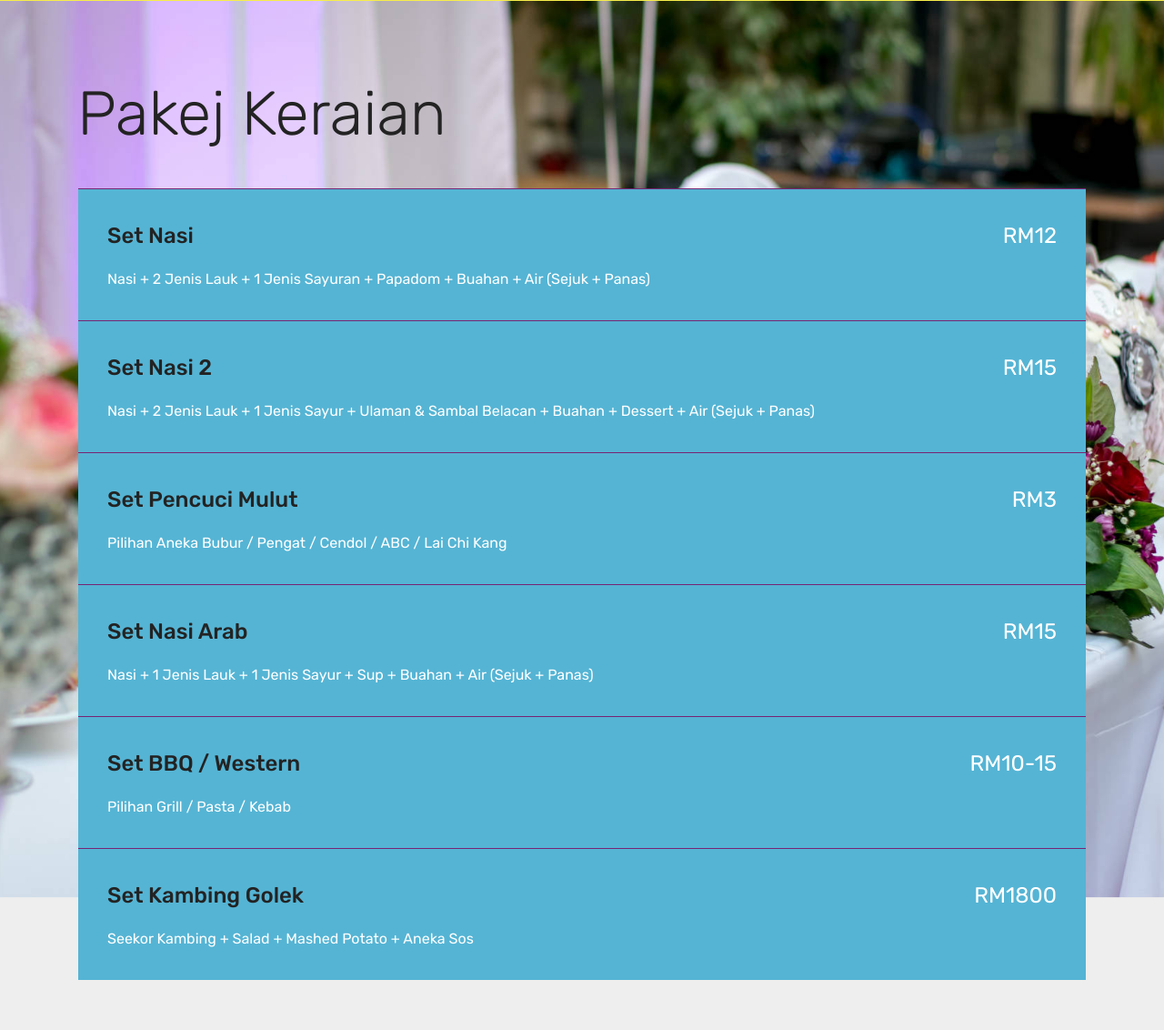
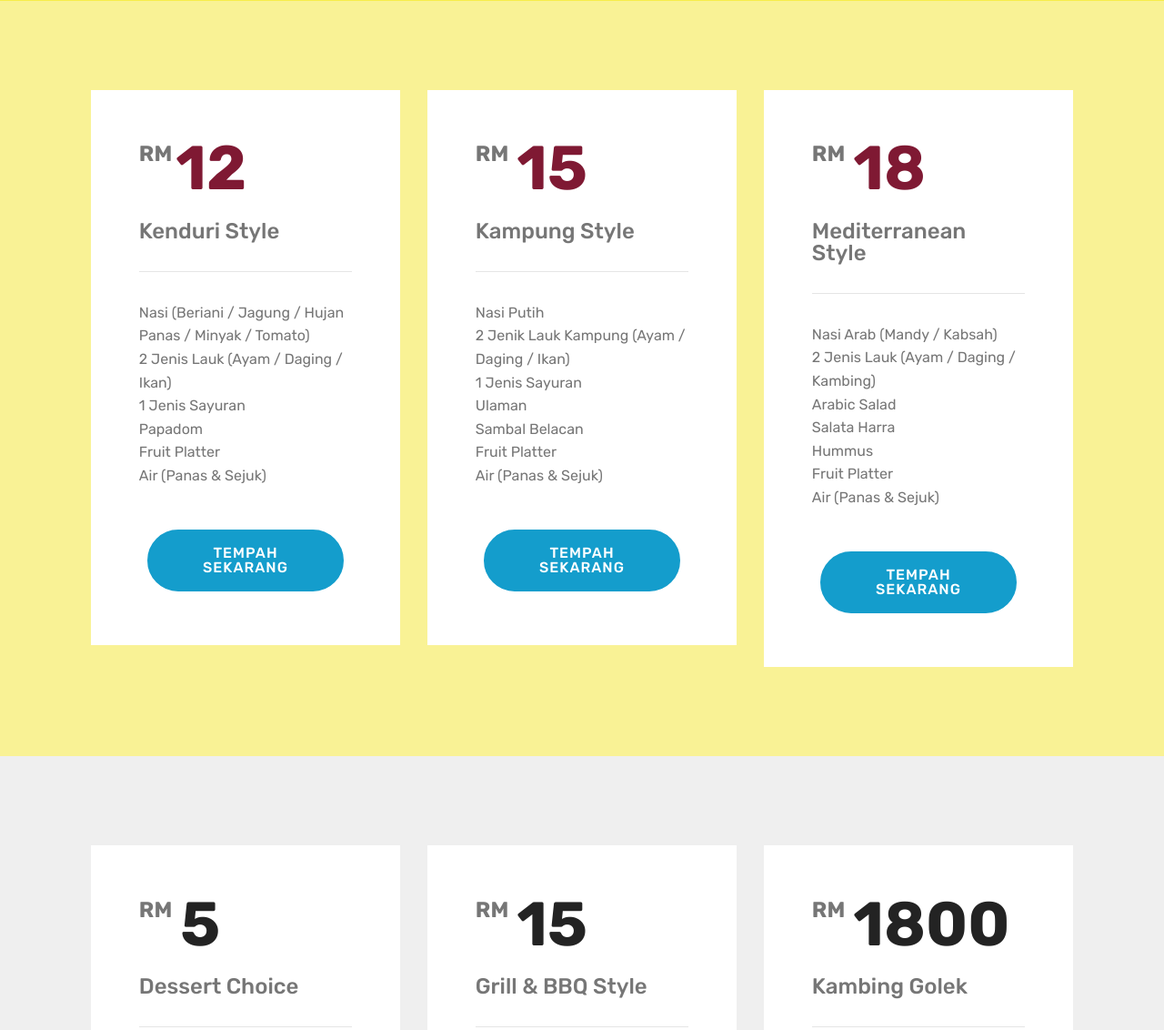
Before and after one commit to nikamri/tyapps, a plain HTML site: page page2.html in a window 1280 px wide. Shown: the part 85-1217 px from the top of the page at 91% size. Drawn offline with Linux system fonts and the light colour scheme; files whose address does not match are found by name.

Commit message:
create github pages

```diff
--- a/assets/mobirise/css/mbr-additional.css
+++ b/assets/mobirise/css/mbr-additional.css
@@ -1941,51 +1941,81 @@ section.lazy-placeholder:after {
 .cid-s5IyFgaUBa .media-container-row .mbr-text {
   color: #232323;
 }
-.cid-s5IIzVnnGV {
+.cid-s5OUbABOow {
   padding-top: 90px;
   padding-bottom: 90px;
-  background-image: url("../../../assets/images/canva-fine-dining-setting-2000x1333.jpg");
-}
-.cid-s5IIzVnnGV h4 {
-  width: 85%;
-  font-weight: 500;
-  margin-bottom: 0;
-}
-.cid-s5IIzVnnGV p {
+  background-color: #f9f295;
+}
+.cid-s5OUbABOow .pricing {
+  padding: 3.3rem;
   color: #767676;
-}
-.cid-s5IIzVnnGV .card-wrapper {
-  border-top: 1px solid #782473;
-  background-color: #55b4d4;
-  position: relative;
-  justify-content: unset;
-}
-.cid-s5IIzVnnGV .card-wrapper .card-box {
-  padding: 2rem;
-  width: 100%;
-}
-.cid-s5IIzVnnGV .card-wrapper .card-box .top-line {
-  display: flex;
-  justify-content: space-between;
-  align-items: center;
-}
-.cid-s5IIzVnnGV .card-wrapper .card-box .bottom-line {
-  width: 85%;
+  background-color: #fff;
 }
 @media (max-width: 767px) {
-  .cid-s5IIzVnnGV .card-wrapper .card-box .bottom-line {
-    width: 100%;
-  }
-  .cid-s5IIzVnnGV .card-wrapper .card-box .bottom-line p {
-    text-align: center;
-    margin: 1rem 0 0 0;
-  }
-}
-.cid-s5IIzVnnGV .b-descr {
-  color: #ffffff;
-}
-.cid-s5IIzVnnGV .cost {
-  color: #ffffff;
+  .cid-s5OUbABOow .pricing {
+    padding: 1.5rem;
+  }
+}
+.cid-s5OUbABOow .plan-header,
+.cid-s5OUbABOow .plan-body {
+  background-color: #fff;
+}
+.cid-s5OUbABOow .plan-title {
+  margin-top: 1.4rem;
+}
+.cid-s5OUbABOow .price-figure {
+  font-weight: 700;
+  color: #7f1933;
+}
+@media (max-width: 550px) {
+  .cid-s5OUbABOow .price-figure {
+    font-size: 4.25rem;
+  }
+}
+.cid-s5OUbABOow .price-value {
+  font-weight: 700;
+  vertical-align: top;
+}
+.cid-s5OUbABOow hr {
+  margin: 2rem 0;
+}
+.cid-s5OUkr713l {
+  padding-top: 90px;
+  padding-bottom: 90px;
+  background-color: #efefef;
+}
+.cid-s5OUkr713l .pricing {
+  padding: 3.3rem;
+  color: #767676;
+  background-color: #fff;
+}
+@media (max-width: 767px) {
+  .cid-s5OUkr713l .pricing {
+    padding: 1.5rem;
+  }
+}
+.cid-s5OUkr713l .plan-header,
+.cid-s5OUkr713l .plan-body {
+  background-color: #fff;
+}
+.cid-s5OUkr713l .plan-title {
+  margin-top: 1.4rem;
+}
+.cid-s5OUkr713l .price-figure {
+  font-weight: 700;
+  color: #232323;
+}
+@media (max-width: 550px) {
+  .cid-s5OUkr713l .price-figure {
+    font-size: 4.25rem;
+  }
+}
+.cid-s5OUkr713l .price-value {
+  font-weight: 700;
+  vertical-align: top;
+}
+.cid-s5OUkr713l hr {
+  margin: 2rem 0;
 }
 .cid-s5IQ98P1nn {
   padding-top: 60px;
--- a/page2.html
+++ b/page2.html
@@ -53,7 +53,7 @@
                         </a>
                 </li>
                 <li class="nav-item dropdown">
-                    <a class="nav-link link text-white dropdown-toggle display-4" href="index.html" data-toggle="dropdown-submenu" aria-expanded="false"><span class="mbri-home mbr-iconfont mbr-iconfont-btn"></span>
+                    <a class="nav-link link text-white dropdown-toggle display-4" href="index.html" data-toggle="dropdown-submenu" aria-expanded="true"><span class="mbri-home mbr-iconfont mbr-iconfont-btn"></span>
                         LAMAN</a><div class="dropdown-menu"><a class="text-white dropdown-item display-4" href="index.html" aria-expanded="false">Utama</a><a class="text-white dropdown-item display-4" href="page1.html" aria-expanded="false">Pengenalan</a><div class="dropdown"><a class="text-white dropdown-item dropdown-toggle display-4" href="page2.html" aria-expanded="false" data-toggle="dropdown-submenu">Servis &amp; Produk</a><div class="dropdown-menu dropdown-submenu"><a class="text-white dropdown-item display-4" href="page2.html" aria-expanded="false">Servis Katering</a><a class="text-white dropdown-item display-4" href="page4.html" aria-expanded="false">Produk Pilihan</a></div></div><a class="text-white dropdown-item display-4" href="page3.html" aria-expanded="false">Hubungi Kami</a></div>
                 </li></ul>
 
@@ -61,7 +61,7 @@
     </nav>
 </section>
 
-<section class="engine"><a href="https://mobirise.info">Mobirise</a></section><section once="footers" class="cid-s5IyFgaUBa" id="footer6-8">
+<section class="engine"><a href="https://mobirise.info/g">how to build a site for free</a></section><section once="footers" class="cid-s5IyFgaUBa" id="footer6-8">
 
 
 
@@ -78,115 +78,127 @@
     </div>
 </section>
 
-<section class="services5 cid-s5IIzVnnGV mbr-parallax-background" id="services5-g">
-    <!---->
+<section class="pricing-table3 cid-s5OUbABOow" id="pricing-tables3-1s">
 
-    <!---->
-    <!--Overlay-->
 
-    <!--Container-->
+
+
     <div class="container">
-        <div class="row">
-            <!--Titles-->
-            <div class="title pb-5 col-12">
-                <h2 class="align-left mbr-fonts-style m-0 display-1">Pakej Keraian</h2>
-
+        <div class="media-container-row">
+            <div class=" col-12 col-lg-4 col-md-6 my-2">
+                <div class="pricing">
+                    <div class="plan-header">
+                        <div class="plan-price">
+                            <span class="price-value mbr-fonts-style display-5">RM</span>
+                            <span class="price-figure mbr-fonts-style display-1">12</span>
+                            <h3 class="plan-title mbr-fonts-style display-5">Kenduri Style</h3>
+                            <hr>
                         </div>
-            <!--Card-1-->
-            <div class="card px-3 col-12">
-                <div class="card-wrapper media-container-row media-container-row">
-                    <div class="card-box">
-                        <div class="top-line pb-3">
-                            <h4 class="card-title mbr-fonts-style display-5">Set Nasi</h4>
-                            <p class="mbr-text cost mbr-fonts-style m-0 display-5">RM12</p>
                     </div>
-                        <div class="bottom-line">
-                            <p class="mbr-text mbr-fonts-style m-0 b-descr display-7">Nasi + 2 Jenis Lauk + 1 Jenis Sayuran + Papadom + Buahan + Air (Sejuk + Panas)</p>
+                    <div class="plan-body">
+                        <p class="mbr-text mbr-fonts-style display-7">
+                            Nasi (Beriani / Jagung / Hujan Panas / Minyak / Tomato)<br>2 Jenis Lauk (Ayam / Daging / Ikan)<br>1 Jenis Sayuran<br>Papadom<br>Fruit Platter<br>Air (Panas &amp; Sejuk)</p>
+                        <div class="mbr-section-btn pt-4 text-center"><a href="https://wa.me/60129167989" class="btn btn-primary display-4">TEMPAH SEKARANG</a></div>
                     </div>
                 </div>
             </div>
+
+            <div class="col-12 col-lg-4 col-md-6 my-2">
+                <div class="pricing">
+                    <div class="plan-header">
+                        <div class="plan-price">
+                            <span class="price-value mbr-fonts-style display-5">RM&nbsp;</span>
+                            <span class="price-figure mbr-fonts-style display-1">15
+                            </span>
+                            <h3 class="plan-title mbr-fonts-style display-5">Kampung Style</h3>
+                            <hr>
                         </div>
-            <!--Card-2-->
-            <div class="card px-3 col-12">
-                <div class="card-wrapper media-container-row media-container-row">
-                    <div class="card-box">
-                        <div class="top-line pb-3">
-                            <h4 class="card-title mbr-fonts-style display-5">Set Nasi 2</h4>
-                            <p class="mbr-text cost mbr-fonts-style m-0 display-5">RM15</p>
                     </div>
-                        <div class="bottom-line">
-                            <p class="mbr-text mbr-fonts-style m-0 b-descr display-7">Nasi + 2 Jenis Lauk + 1 Jenis Sayur + Ulaman &amp; Sambal Belacan + Buahan + Dessert + Air (Sejuk + Panas)</p>
+                    <div class="plan-body">
+                        <p class="mbr-text mbr-fonts-style display-7">Nasi Putih<br>2 Jenik Lauk Kampung (Ayam / Daging / Ikan)<br>1 Jenis Sayuran<br>Ulaman<br>Sambal Belacan<br>Fruit Platter<br>Air (Panas &amp; Sejuk)</p>
+                        <div class="mbr-section-btn pt-4 text-center"><a href="https://wa.me/60129167989" class="btn btn-primary display-4">TEMPAH SEKARANG</a></div>
                     </div>
                 </div>
             </div>
+
+            <div class="col-12 col-lg-4 col-md-6 my-2">
+                <div class="pricing">
+                    <div class="plan-header">
+                        <div class="plan-price">
+                            <span class="price-value mbr-fonts-style display-5">RM&nbsp;</span>
+                            <span class="price-figure mbr-fonts-style display-1">18</span>
+                            <h3 class="plan-title mbr-fonts-style display-5">Mediterranean Style</h3>
+                            <hr>
                         </div>
-            <!--Card-3-->
-            <div class="card px-3 col-12">
-                <div class="card-wrapper media-container-row media-container-row">
-                    <div class="card-box">
-                        <div class="top-line pb-3">
-                            <h4 class="card-title mbr-fonts-style display-5">Set Pencuci Mulut</h4>
-                            <p class="mbr-text cost mbr-fonts-style m-0 display-5">RM3</p>
                     </div>
-                        <div class="bottom-line">
-                            <p class="mbr-text mbr-fonts-style m-0 b-descr display-7">Pilihan Aneka Bubur / Pengat / Cendol / ABC / Lai Chi Kang</p>
+                    <div class="plan-body ">
+                        <p class="mbr-text mbr-fonts-style display-7">Nasi Arab (Mandy / Kabsah)<br>2 Jenis Lauk (Ayam / Daging / Kambing)<br>Arabic Salad<br>Salata Harra<br>Hummus<br>Fruit Platter<br>Air (Panas &amp; Sejuk)</p>
+                        <div class="mbr-section-btn pt-4 text-center"><a href="https://wa.me/60129167989" class="btn btn-primary display-4">TEMPAH SEKARANG</a></div>
                     </div>
                 </div>
             </div>
+
         </div>
-            <!--Card-4-->
-            <div class="card px-3 col-12">
-                <div class="card-wrapper media-container-row media-container-row">
-                    <div class="card-box">
-                        <div class="top-line pb-3">
-                            <h4 class="card-title mbr-fonts-style display-5">Set Nasi Arab</h4>
-                            <p class="mbr-text cost mbr-fonts-style m-0 display-5">RM15</p>
     </div>
-                        <div class="bottom-line">
-                            <p class="mbr-text mbr-fonts-style m-0 b-descr display-7">Nasi + 1 Jenis Lauk + 1 Jenis Sayur + Sup + Buahan + Air (Sejuk + Panas)</p>
+</section>
+
+<section class="pricing-table3 cid-s5OUkr713l" id="pricing-tables3-1t">
+
+
+
+
+    <div class="container">
+        <div class="media-container-row">
+            <div class=" col-12 col-lg-4 col-md-6 my-2">
+                <div class="pricing">
+                    <div class="plan-header">
+                        <div class="plan-price">
+                            <span class="price-value mbr-fonts-style display-5">RM&nbsp;</span>
+                            <span class="price-figure mbr-fonts-style display-1">5</span>
+                            <h3 class="plan-title mbr-fonts-style display-5">Dessert Choice</h3>
+                            <hr>
+                        </div>
+                    </div>
+                    <div class="plan-body">
+                        <p class="mbr-text mbr-fonts-style display-7">Aneka Pilihan <br>Bubur<br>Pengat / Serawa<br>Cendol<br>ABC<br>Lai Chi Kang</p>
+                        <div class="mbr-section-btn pt-4 text-center"><a href="https://wa.me/60129167989" class="btn btn-primary display-4">TEMPAH SEKARANG</a></div>
                     </div>
                 </div>
             </div>
+
+            <div class="col-12 col-lg-4 col-md-6 my-2">
+                <div class="pricing">
+                    <div class="plan-header">
+                        <div class="plan-price">
+                            <span class="price-value mbr-fonts-style display-5">RM&nbsp;</span>
+                            <span class="price-figure mbr-fonts-style display-1">15</span>
+                            <h3 class="plan-title mbr-fonts-style display-5">Grill &amp; BBQ Style</h3>
+                            <hr>
                         </div>
-            <!--Card-5-->
-            <div class="card px-3 col-12">
-                <div class="card-wrapper media-container-row media-container-row">
-                    <div class="card-box">
-                        <div class="top-line pb-3">
-                            <h4 class="card-title mbr-fonts-style display-5">Set BBQ / Western</h4>
-                            <p class="mbr-text cost mbr-fonts-style m-0 display-5">RM10-15</p>
                     </div>
-                        <div class="bottom-line">
-                            <p class="mbr-text mbr-fonts-style m-0 b-descr display-7">Pilihan Grill / Pasta / Kebab</p>
+                    <div class="plan-body">
+                        <p class="mbr-text mbr-fonts-style display-7">Aneka Pilihan (Ayam / Daging / Kambing / Seafood)<br>Main Course (Marinated / Cooked / Kebab)<br>Condiment ( Black Pepper / Cream / Chilli / Tomato Sauce)<br>Aneka Pasta<br>Salad &amp; Mashed Potato<br>Fruit Platter<br>Air (Panas + Sejuk)<br></p>
+                        <div class="mbr-section-btn pt-4 text-center"><a href="https://wa.me/60129167989" class="btn btn-primary display-4">TEMPAH SEKARANG</a></div>
                     </div>
                 </div>
             </div>
+
+            <div class="col-12 col-lg-4 col-md-6 my-2">
+                <div class="pricing">
+                    <div class="plan-header">
+                        <div class="plan-price">
+                            <span class="price-value mbr-fonts-style display-5">RM&nbsp;</span>
+                            <span class="price-figure mbr-fonts-style display-1">1800</span>
+                            <h3 class="plan-title mbr-fonts-style display-5">Kambing Golek</h3>
+                            <hr>
                         </div>
-            <!--Card-6-->
-            <div class="card px-3 col-12">
-                <div class="card-wrapper media-container-row media-container-row">
-                    <div class="card-box">
-                        <div class="top-line pb-3">
-                            <h4 class="card-title mbr-fonts-style display-5">Set Kambing Golek</h4>
-                            <p class="mbr-text cost mbr-fonts-style m-0 display-5">RM1800</p>
                     </div>
-                        <div class="bottom-line">
-                            <p class="mbr-text mbr-fonts-style m-0 b-descr display-7">Seekor Kambing + Salad + Mashed Potato + Aneka Sos</p>
+                    <div class="plan-body ">
+                        <p class="mbr-text mbr-fonts-style display-7">Kambing Golek (1 ekor)<br>Condiment (Black Pepper / Cream / Chilli / Tomato Sauce)<br>Salad &amp; Mashed Potato<br>Fruit Platter<br>Air (Panas + Sejuk)</p>
+                        <div class="mbr-section-btn pt-4 text-center"><a href="https://wa.me/60129167989" class="btn btn-primary display-4">TEMPAH SEKARANG</a></div>
                     </div>
                 </div>
             </div>
-            </div>
-            <!--Card-7-->
-
-            <!--Card-8-->
-
-            <!--Card-9-->
-
-            <!--Card-10-->
-
-            <!--Card-11-->
-
-            <!--Card-12-->
 
         </div>
     </div>
@@ -215,7 +227,6 @@
   <script src="assets/dropdown/js/nav-dropdown.js"></script>
   <script src="assets/dropdown/js/navbar-dropdown.js"></script>
   <script src="assets/touchswipe/jquery.touch-swipe.min.js"></script>
-  <script src="assets/parallax/jarallax.min.js"></script>
   <script src="assets/theme/js/script.js"></script>
 
 
```
Also changed, not shown: index.html (+2 -2 lines), page1.html (+3 -3 lines), page3.html (+5 -7 lines), page4.html (+3 -3 lines), 1 other file. Lines whose indentation alone changed are shown as unchanged.
